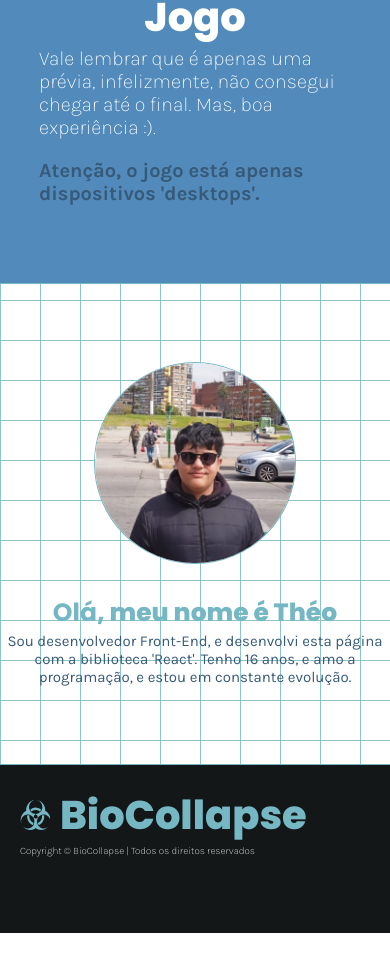
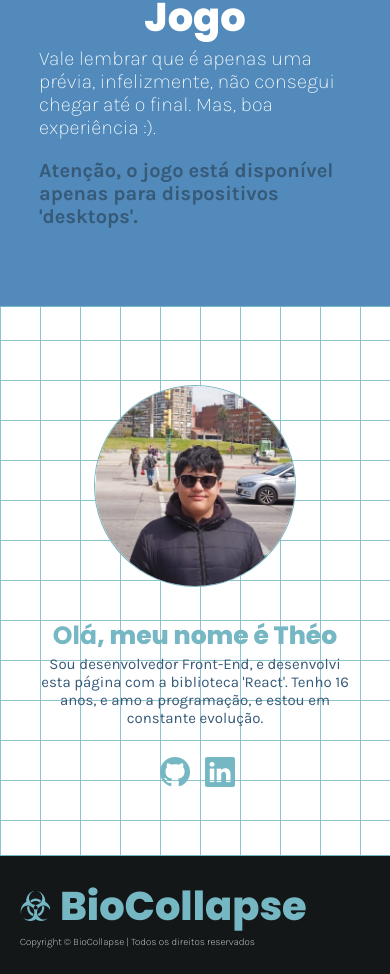
Before and after one commit to Thex2245/hackaton-game, a React (Vite) app: page / in a window 390 px wide. Shown: the part 1500-2474 px from the top of the page. Before the commit the page ends 2433 px from the top, so only its background shows below. Built offline with nearby package versions, Linux system fonts and the light colour scheme.

Commit message:
Redes Sociais

```diff
--- a/src/components/QuartoConteudo.css
+++ b/src/components/QuartoConteudo.css
@@ -6,6 +6,7 @@
     align-items: center;
     justify-content: space-evenly;
     border-top: 1px solid #76b7c4;
+    flex-direction: column;
 }
 
 .profile-photo{
@@ -19,7 +20,7 @@
     display: flex;
     align-items: flex-start;
     flex-direction: column;
-    width: auto;
+    width: 80%;
 }
 
 .sobre-mim-titulo {
@@ -42,11 +43,19 @@
     margin: 0;
 }
 
+.redes-sociais {
+    display: flex;
+    gap: 20px;
+}
+
+.redes-sociais i{
+    font-size: 30px;
+}
+
 @media (max-width: 1024px) {
     .quarto-conteudo {
         flex-wrap: wrap;
         justify-content: center;
-        flex-direction: column;
         gap: 30px;
         height: auto;
         padding: 20vw 0 20vw 0;
--- a/src/components/QuartoConteudo.jsx
+++ b/src/components/QuartoConteudo.jsx
@@ -1,5 +1,7 @@
 import './QuartoConteudo.css'
 import Photo from '../assets/eu.jpg'
+import 'bootstrap'
+import 'bootstrap-icons/font/bootstrap-icons.css'
 
 const QuartoConeudo = () => {
     return (
@@ -9,6 +11,10 @@ const QuartoConeudo = () => {
                 <h1 className="sobre-mim-titulo"><b>Olá</b>, meu nome é Théo</h1>
                 <p className='sobre-mim-desc'>Sou desenvolvedor Front-End, e desenvolvi esta página com a biblioteca 'React'. Tenho 16 anos, e amo a programação, e estou em constante evolução.</p>
             </div>
+            <div className='redes-sociais'>
+                <a href="https://github.com/Thex2245" target='_blank'><i className="bi bi-github"></i></a>
+                <a href="https://www.linkedin.com/in/devthex" target='_blank'><i class="bi bi-linkedin"></i></a>
+            </div>
         </div>
     )
 }
--- a/src/components/TerceiroConteudo.jsx
+++ b/src/components/TerceiroConteudo.jsx
@@ -15,7 +15,7 @@ const TerceiroConteudo = () => {
         sandbox="allow-same-origin allow-forms allow-scripts allow-pointer-lock allow-orientation-lock allow-popups"
         scrolling="no">
         </iframe>
-        <p className='atencao-jogo'><b>Atenção, o jogo está apenas dispositivos 'desktops'.</b></p>
+        <p className='atencao-jogo'><b>Atenção, o jogo está disponível apenas para dispositivos 'desktops'.</b></p>
     </div>
     )
 }
```
